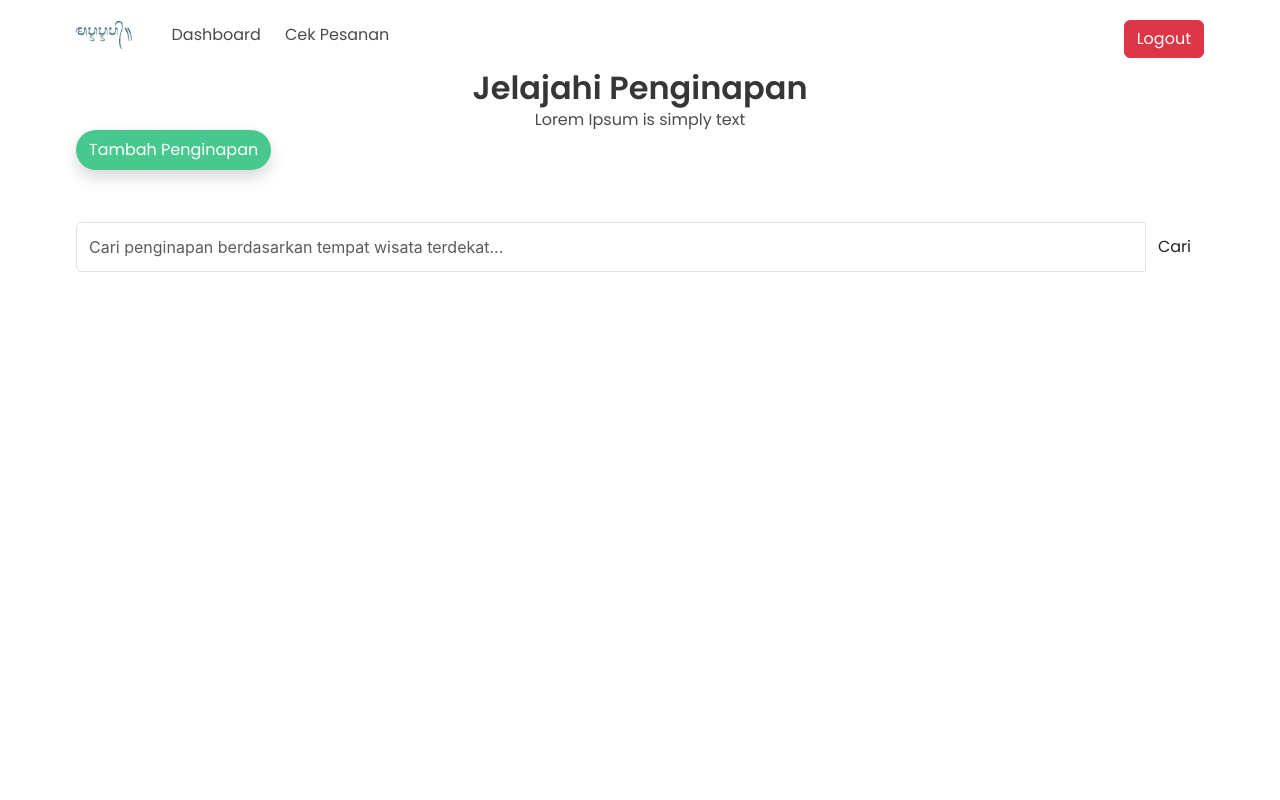
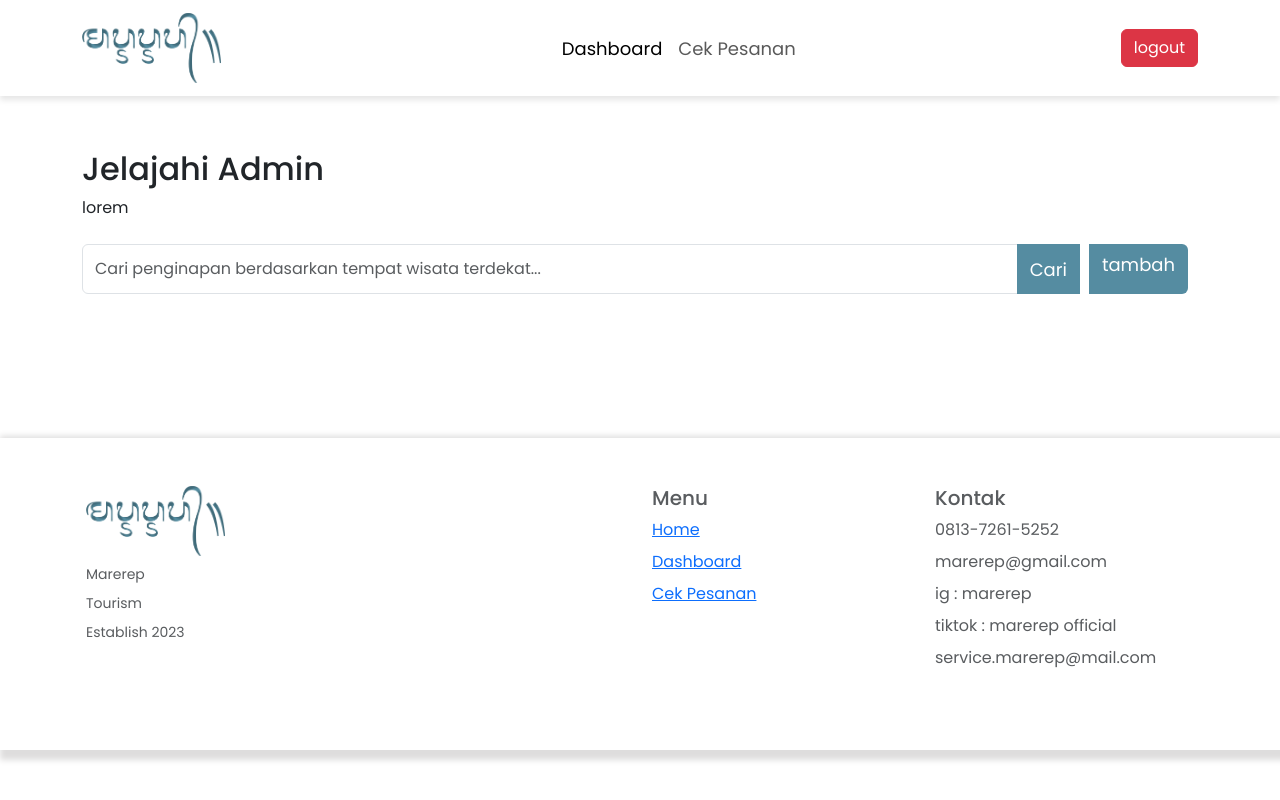
Before and after one commit to Dekguss/Final-Project, a Flask app: template templates/dasboard_admin.html in a window 1280 px wide. Run offline with Flask 3, Linux system fonts and the light colour scheme; the template is opened without the code that fills it, so the values that code supplies are empty; some libraries are stand-ins or nearby versions.

Commit message:
halaman admin

```diff
--- a/templates/dasboard_admin.html
+++ b/templates/dasboard_admin.html
@@ -15,8 +15,6 @@
         crossorigin="anonymous"></script>
     <link rel="stylesheet" href="https://cdn.jsdelivr.net/npm/bootstrap-icons@1.10.5/font/bootstrap-icons.css">
 
-    <!-- link bulma -->
-    <link rel="stylesheet" href="https://cdn.jsdelivr.net/npm/bulma@0.9.1/css/bulma.min.css" />
 
     <!-- font poppins -->
     <link rel="preconnect" href="https://fonts.googleapis.com">
@@ -31,16 +29,32 @@
     <script src="https://cdnjs.cloudflare.com/ajax/libs/jquery-cookie/1.4.1/jquery.cookie.js"></script>
 
     <link rel="stylesheet" href="https://cdnjs.cloudflare.com/ajax/libs/font-awesome/4.7.0/css/font-awesome.min.css">
-
+    <link href="{{ url_for('static', filename='style.css') }}" rel="stylesheet" />
 
     <style>
         * {
             font-family: 'Poppins', sans-serif;
         }
 
-        .btn-primary {
-            margin-left: 10px;
+        .btn-custom {
             margin-right: 10px;
+        }
+        .image {
+            overflow: hidden;
+        }
+
+        .card img {
+            width: 500px;
+            height: 250px;
+            object-fit: cover;
+            transition: transform 0.5s;
+        }
+
+        .card:hover img:hover {
+            transform: scale(1.2);
+        }
+        footer {
+            box-shadow: 6px 4px 6px 6px rgb(222, 221, 221);
         }
     </style>
 
@@ -63,87 +77,77 @@
 </head>
 
 <body>
-    <div class="container bg-nav text-align-center">
-        <nav class="navbar" id="navbar" role="navigation" aria-label="main navigation">
-            <div class="navbar-brand">
-                <a class="navbar-item" href="/">
-                    <img src="../static/logo.png" alt="" class="title is-4 is-logo">
+    <!--Navbar-->
+    <nav class="navbar navbar-expand-lg">
+        <div class="container">
+            <a class="navbar-brand d-flex align-items-center" href="/">
+                <img src="./static/logo.png" width="auto" height="70px" alt="logo" />
             </a>
+            <button class="navbar-toggler" type="button" data-bs-toggle="collapse" data-bs-target="#navbarNavDropdown"
+                aria-controls="navbarNavDropdown" aria-expanded="false" aria-label="Toggle navigation">
+                <span class="navbar-toggler-icon"></span>
+            </button>
+            <div class="collapse navbar-collapse" id="navbarNavDropdown">
+                <ul class="navbar-nav ms-auto">
+                    <li class="nav-item">
+                        <a class="nav-link active" aria-current="page" href="/admin">Dashboard</a>
+                    </li>
+                    <li class="nav-item">
+                        <a class="nav-link" href="/cekpesanan/admin">Cek Pesanan</a>
+                    </li>
+                </ul>
 
-                <!-- Toggle button for mobile -->
-                <a role="button" class="navbar-burger is-light" aria-label="menu" aria-expanded="false"
-                    data-target="navbarBasicExample" onclick="toggleNavbar()">
-                    <span aria-hidden="true"></span>
-                    <span aria-hidden="true"></span>
-                    <span aria-hidden="true"></span>
-                </a>
-            </div>
-
-            <div id="navbarBasicExample" class="navbar-menu">
-                <div class="navbar-start navbar-center">
-                    <a class="navbar-item home" href="/admin">Dashboard</a>
-                    <a class="navbar-item" href="/cekpesanan/admin">Cek Pesanan</a>
-                </div>
-
-                <div class="navbar-end navbar-auth">
-                    <div class="navbar-item">
-                        <div class="buttons">
-                            <a class="btn btn-danger is-logout" href="#">Logout</a>
-                        </div>
-                    </div>
+                <!-- Login -->
+                <ul class="navbar-nav ms-auto">
+                    <li class="nav-item d-flex gap-2">
+                        <a class="btn btn-danger" aria-current="page" href="#">logout</a>
+                    </li>
+                </ul>
             </div>
         </div>
     </nav>
+
+    <div class="content-main mt-5">
+        <section class="content">
+            <div class="container">
+                <div class="jelajahi">
+                    <h2>Jelajahi Admin</h2>
+                    <p>lorem</p>
                 </div>
-
-    <div class="content-main">
-        <section class="">
-            <div class="container">
-                <div class="jelajahi" style="text-align:center;">
-                    <h2 class="title">Jelajahi Penginapan</h2>
-                    <p class="subtitle is-6">Lorem Ipsum is simply text</p>
-                </div>
-
-                <div class="columns features">
-                    <div class="column">
-                        <a class="button is-success rounded-pill shadow p-3 mb-5 rounded"
-                            href="/tambah/penginapan">Tambah Penginapan</a>
-                    </div>
-                </div>
-
                 <form action="/pencarian" method="GET" class="search-form mt-4">
                     <div class="input-group" style="height: 50px;">
                         <input type="text" name="pencarian" class="form-control"
                             placeholder="Cari penginapan berdasarkan tempat wisata terdekat...">
                         <button type="submit" class="btn btn-custom">Cari</button>
+                        <a class="btn btn-custom" href="/tambah/penginapan" role="button">tambah</a>
                     </div>
                 </form>
-
-                <div class="row row-cols-1 row-cols-md-3 g-4" id="penginapan-container">
+                <div class="album  py-5">
+                    <div class="container">
+                        <div class="row row-cols-1 row-cols-sm-2 row-cols-md-3 g-3" id="penginapan-container">
                             {% for accommodation in accommodations %}
                             <div class="col">
                                 <div class="card shadow-sm">
+                                    <div class="image">
                                         <img src="{{ url_for('static', filename='image_penginapan/' + accommodation['gambar']) }}"
-                                class="card-img-top" alt="gambar" style="height: 200px; object-fit: cover;">
+                                            class="card-img-top" alt="gambar">
+                                    </div>
                                     <div class="card-body">
                                         <div class="kepala">
                                             <button type="button" class="btn btn-outline-primary btn-sm" disabled>
-                                        Denpasar </button>
-                                    <small class="text-body-secondary">Tersedia <b style="color: red;"> 2 unit
+                                                {{ accommodation['lokasi'] }} </button>
+                                            <small class="text-body-secondary">Tersedia <b style="color: red;"> {{
+                                                    accommodation['jumlah_kamar'] }} kamar
                                                 </b></small>
                                         </div>
                                         <div class="deskripsi">
                                             <h4 class="card-title-bold">{{ accommodation['nama'] }}</h4>
-                                    <h6 class="card-text"><i class="" style="font-size:30px"></i>
-                                        {{ accommodation['lokasi'] }}</h6>
-                                    <br>
-                                    <h4 class="d-flex justify-content-end">Harga: Rp {{ accommodation['harga']
-                                        }}
-                                    </h4>
+                                            <h6 class="d-flex">Harga: Rp {{ accommodation['harga']}}
+                                            </h6>
                                         </div>
-                                <div class="d-flex justify-content-start">
+                                        <div class="d-flex justify-content-start mt-3">
                                             <a href="{{ url_for('accommodation_detail', accommodation_id=accommodation['_id']) }}"
-                                        class="btn btn-primary">Detail</a>
+                                                class="btn btn-custom">Detail</a>
                                             <a href="#" class="btn btn-danger"
                                                 onclick="deleteAccommodation('{{ accommodation['_id'] }}')">Delete</a>
                                         </div>
@@ -152,11 +156,51 @@
                             </div>
                             {% endfor %}
                         </div>
+
+
                     </div>
                 </div>
+            </div>
+
         </section>
     </div>
 
+    <!-- footer section -->
+    <footer class="bd-footer mt-5">
+        <div class="container py-4 py-md-5 px-4 px-md-3 text-body-secondary">
+            <div class="row">
+                <div class="col-lg-6 mb-3">
+                    <a class="d-inline-flex align-items-center mb-2 text-body-emphasis text-decoration-none" href="/"
+                        aria-label="Bootstrap">
+                        <img src="./static/logo.png" width="auto" height="70px" alt="logo" />
+                    </a>
+                    <ul class="list-unstyled small">
+                        <li class="mb-2">Marerep</li>
+                        <li class="mb-2"> Tourism</li>
+                        <li class="mb-2">Establish 2023</li>
+                    </ul>
+                </div>
+                <div class="col-lg-3 mb-3">
+                    <h5>Menu</h5>
+                    <ul class="list-unstyled">
+                        <li class="mb-2"><a href="/">Home</a></li>
+                        <li class="mb-2"><a href="">Dashboard</a></li>
+                        <li class="mb-2"><a href="">Cek Pesanan</a></li>
+                    </ul>
+                </div>
+                <div class="col-lg-3 mb-3">
+                    <h5>Kontak</h5>
+                    <ul class="list-unstyled">
+                        <li class="mb-2">0813-7261-5252</li>
+                        <li class="mb-2">marerep@gmail.com </li>
+                        <li class="mb-2">ig : marerep</li>
+                        <li class="mb-2">tiktok : marerep official</li>
+                        <li class="mb-2">service.marerep@mail.com</li>
+                    </ul>
+                </div>
+            </div>
+        </div>
+    </footer>
 
     <script src="https://cdn.jsdelivr.net/npm/bootstrap@5.3.2/dist/js/bootstrap.bundle.min.js"
         integrity="sha384-C6RzsynM9kWDrMNeT87bh95OGNyZPhcTNXj1NW7RuBCsyN/o0jlpcV8Qyq46cDfL"
--- a/templates/pencarian_customer.html
+++ b/templates/pencarian_customer.html
@@ -47,6 +47,9 @@
 
         .card:hover img:hover {
             transform: scale(1.2);
+        }
+        footer {
+            box-shadow: 6px 4px 6px 6px rgb(222, 221, 221);
         }
     </style>
 
```
Lines whose indentation alone changed are shown as unchanged.
